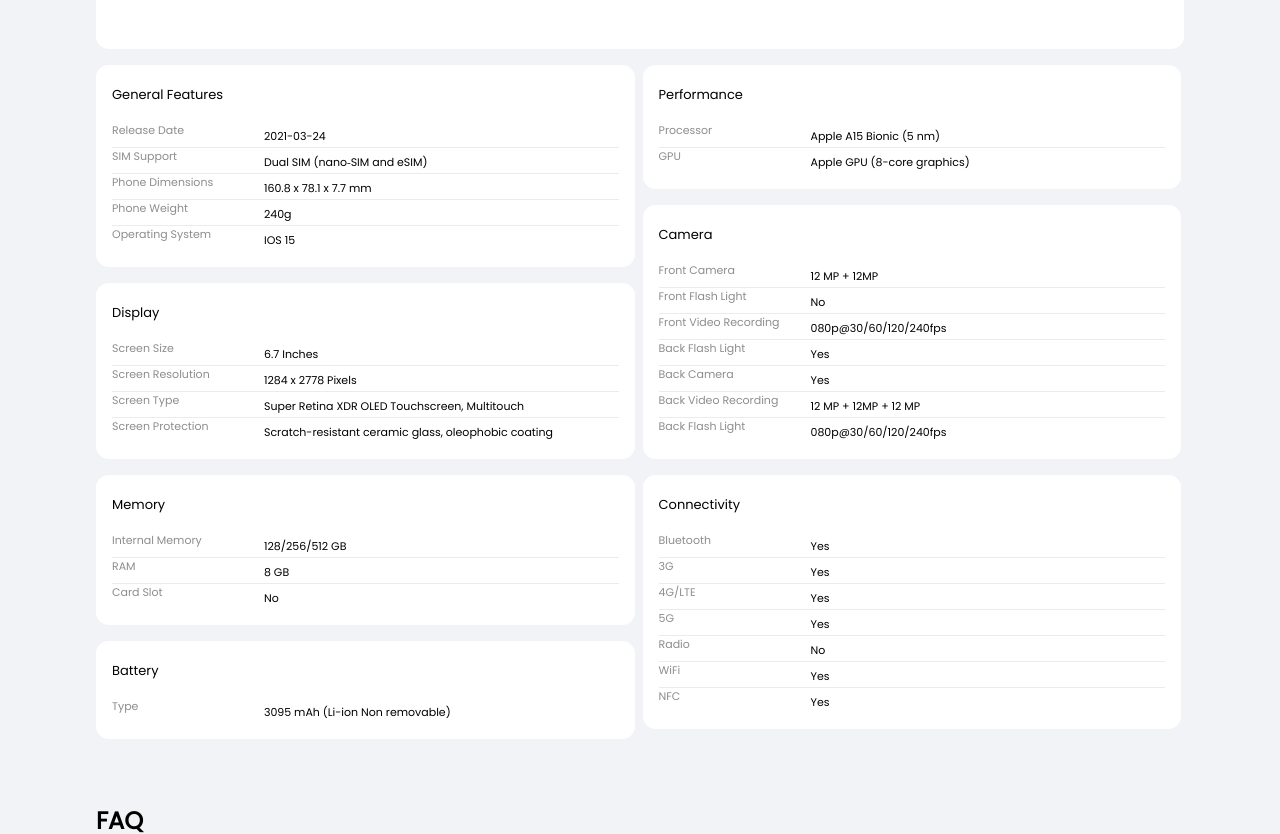
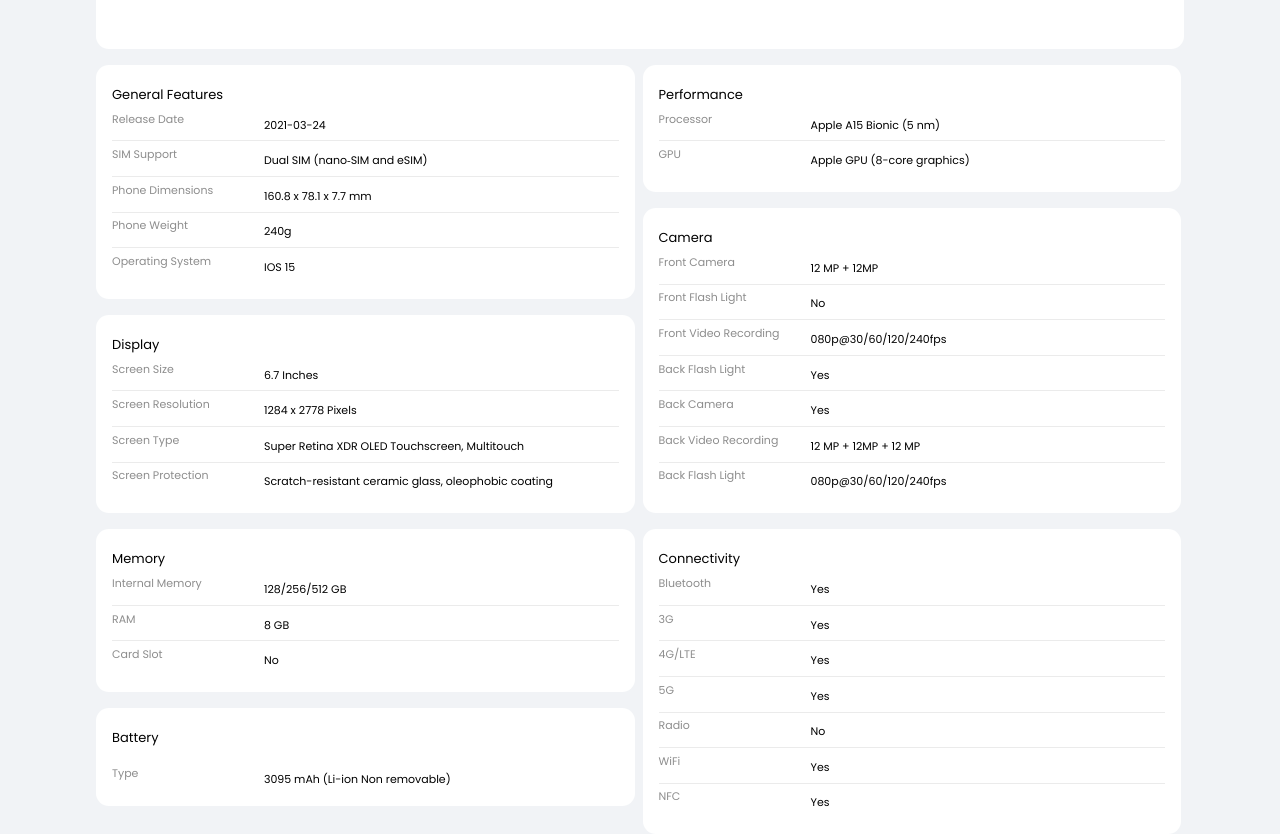
Before and after one commit to Ehtisham-Ayaan/ebay-listing, a Vue app: page / in a window 1280 px wide. Shown: the part 645-1479 px from the top of the page. Built offline with nearby package versions, Linux system fonts and the light colour scheme.

Commit message:
Fixed design issues

```diff
--- a/src/components/ListingPage.vue
+++ b/src/components/ListingPage.vue
@@ -110,23 +110,23 @@
           <span class="sub-heading sub-specification text-dark">
             General Features
           </span>
-          <div class="details pt-1">
+          <div class="details py-03">
             <span class="text-primary details-head">Release Date</span>
             <span class="text-dark sub-details">2021-03-24</span>
           </div>
-          <div class="details">
+          <div class="details py-03">
             <span class="text-primary details-head">SIM Support</span>
             <span class="text-dark sub-details">Dual SIM (nano‑SIM and eSIM)</span>
           </div>
-          <div class="details">
+          <div class="details py-03">
             <span class="text-primary details-head">Phone Dimensions</span>
             <span class="text-dark sub-details">160.8 x 78.1 x 7.7 mm</span>
           </div>
-          <div class="details">
+          <div class="details py-03">
             <span class="text-primary details-head">Phone Weight</span>
             <span class="text-dark sub-details">240g</span>
           </div>
-          <div>
+          <div class="py-03">
             <span class="text-primary details-head">Operating System</span>
             <span class="text-dark sub-details">IOS 15</span>
           </div>
@@ -135,19 +135,19 @@
         <span class="sub-heading sub-specification text-dark">
           Display
         </span>
-        <div class="details  pt-1">
+        <div class="details  py-03">
           <span class="text-primary details-head">Screen Size</span>
           <span class="text-dark sub-details">6.7 Inches</span>
         </div>
-        <div class="details">
+        <div class="details py-03">
           <span class="text-primary details-head">Screen Resolution</span>
           <span class="text-dark sub-details">1284 x 2778 Pixels</span>
         </div>
-        <div class="details">
+        <div class="details py-03">
           <span class="text-primary details-head">Screen Type</span>
           <span class="text-dark sub-details">Super Retina XDR OLED Touchscreen, Multitouch</span>
         </div>
-        <div>
+        <div class="py-03">
           <span class="text-primary details-head">Screen Protection</span>
           <span class="text-dark sub-details">Scratch-resistant ceramic glass, oleophobic coating</span>
         </div>
@@ -156,15 +156,15 @@
         <span class="sub-heading sub-specification text-dark">
           Memory
         </span>
-        <div class="details  pt-1">
+        <div class="details  py-03">
           <span class="text-primary details-head">Internal Memory</span>
           <span class="text-dark sub-details">128/256/512 GB</span>
         </div>
-        <div class="details">
+        <div class="details py-03">
           <span class="text-primary details-head">RAM</span>
           <span class="text-dark sub-details">8 GB</span>
         </div>
-        <div class="">
+        <div class="py-03">
           <span class="text-primary details-head">Card Slot</span>
           <span class="text-dark sub-details">No</span>
         </div>
@@ -184,11 +184,11 @@
         <span class="sub-heading sub-specification text-dark">
           Performance
         </span>
-        <div class="details pt-1">
+        <div class="details py-03">
           <span class="text-primary details-head">Processor</span>
           <span class="text-dark sub-details">Apple A15 Bionic (5 nm)</span>
         </div>
-        <div>
+        <div class="py-03">
           <span class="text-primary details-head">GPU</span>
           <span class="text-dark sub-details">Apple GPU (8-core graphics)</span>
         </div>
@@ -197,31 +197,31 @@
         <span class="sub-heading sub-specification text-dark">
           Camera
         </span>
-        <div class="details pt-1">
+        <div class="details py-03">
           <span class="text-primary details-head">Front Camera</span>
           <span class="text-dark sub-details">12 MP + 12MP</span>
         </div>
-        <div class="details">
+        <div class="details py-03">
           <span class="text-primary details-head">Front Flash Light</span>
           <span class="text-dark sub-details">No</span>
         </div>
-        <div class="details">
+        <div class="details py-03">
           <span class="text-primary details-head">Front Video Recording</span>
           <span class="text-dark sub-details">080p@30/60/120/240fps</span>
         </div>
-        <div class="details">
+        <div class="details py-03">
           <span class="text-primary details-head">Back Flash Light</span>
           <span class="text-dark sub-details">Yes</span>
         </div>
-        <div class="details">
+        <div class="details py-03">
           <span class="text-primary details-head">Back Camera</span>
           <span class="text-dark sub-details">Yes</span>
         </div>
-        <div class="details">
+        <div class="details py-03">
           <span class="text-primary details-head">Back Video Recording</span>
           <span class="text-dark sub-details">12 MP + 12MP + 12 MP</span>
         </div>
-        <div>
+        <div class="py-03">
           <span class="text-primary details-head">Back Flash Light</span>
           <span class="text-dark sub-details">080p@30/60/120/240fps</span>
         </div>
@@ -230,31 +230,31 @@
         <span class="sub-heading sub-specification text-dark">
           Connectivity
         </span>
-        <div class="details pt-1">
+        <div class="details py-03">
           <span class="text-primary details-head">Bluetooth</span>
           <span class="text-dark sub-details">Yes</span>
         </div>
-        <div class="details">
+        <div class="details py-03">
           <span class="text-primary details-head">3G</span>
           <span class="text-dark sub-details">Yes</span>
         </div>
-        <div class="details">
+        <div class="details py-03">
           <span class="text-primary details-head">4G/LTE</span>
           <span class="text-dark sub-details">Yes</span>
         </div>
-        <div class="details">
+        <div class="details py-03">
           <span class="text-primary details-head">5G</span>
           <span class="text-dark sub-details">Yes</span>
         </div>
-        <div class="details">
+        <div class="details py-03">
           <span class="text-primary details-head">Radio</span>
           <span class="text-dark sub-details">No</span>
         </div>
-        <div class="details">
+        <div class="details py-03">
           <span class="text-primary details-head">WiFi</span>
           <span class="text-dark sub-details">Yes</span>
         </div>
-        <div>
+        <div class="py-03">
           <span class="text-primary details-head">NFC</span>
           <span class="text-dark sub-details">Yes</span>
         </div>
@@ -457,7 +457,6 @@
   .details-head{
     font-weight: 500;
     font-size: 11px;
-    line-height: 16px;
     width: 30%;
     float: left;
     border-radius: 0.8rem;
@@ -465,7 +464,6 @@
   .sub-details{
     font-weight: 500;
     font-size: 11px;
-    line-height: 16px;
   }
   .faq{
     clear:both;
--- a/src/components/css/utils.css
+++ b/src/components/css/utils.css
@@ -51,6 +51,10 @@
 }
 .pt-3{
   padding-top: 3rem;
+}
+.py-03{
+  padding-top: 0.3rem;
+  padding-bottom: 0.3rem;
 }
 .pb-1{
   padding-bottom: 1rem;
```
Also changed, not shown: src/assets/example.txt.
